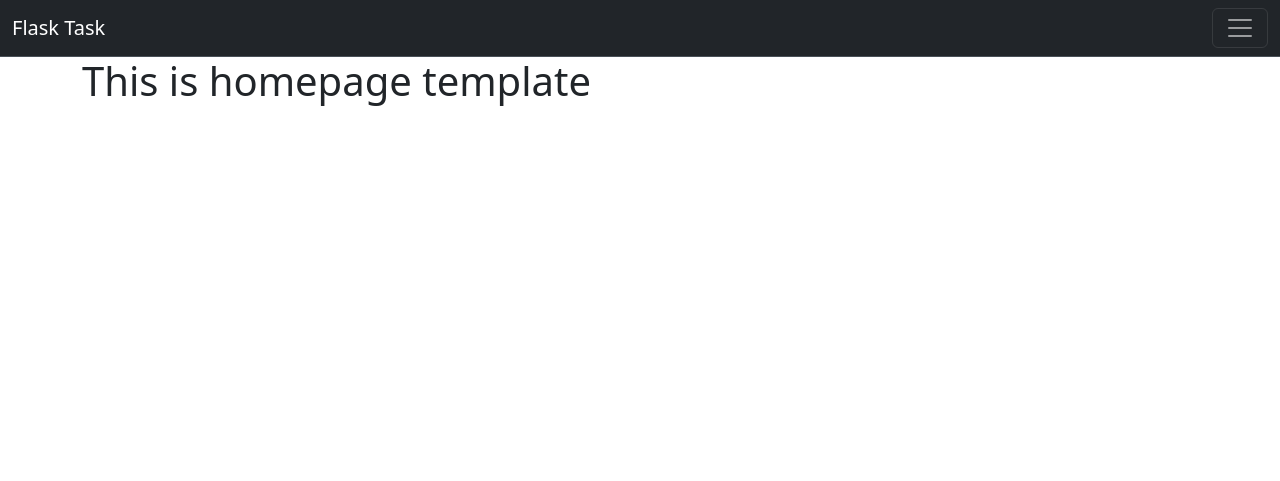
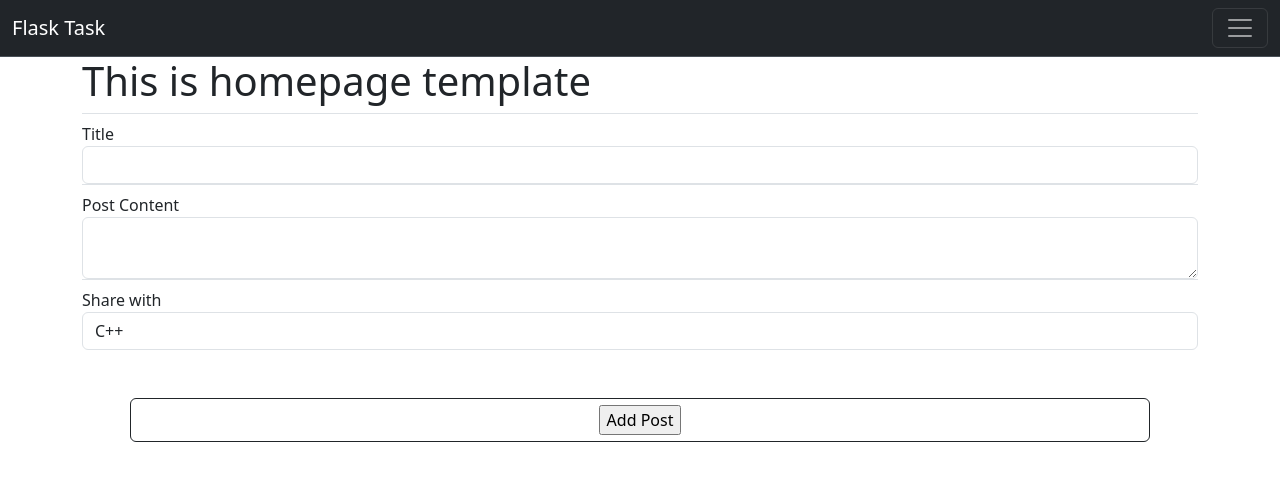
Before and after one commit to Amrabrazek/Flask-project, a Flask app: page / in a window 1280 px wide. Shown: the top 481 px of the page. Run offline with Flask 3, Linux system fonts and the light colour scheme; a user stored in the database is signed in; some libraries are stand-ins or nearby versions.

Commit message:
adding post

```diff
--- a/flask_react/__init__.py
+++ b/flask_react/__init__.py
@@ -6,7 +6,7 @@ from flask_login import LoginManager
 app = Flask(__name__)
 app.config['SECRET_KEY'] = 'F6A182A6F35BCF2773624CDA7FDAF'
 app.config['SQLALCHEMY_DATABASE_URI'] = 'sqlite:///site.db'
-app.config['UPLOAD_FOLDER'] = 'static/media'
+app.config['UPLOAD_FOLDER'] = 'static/profile_images'
 db = SQLAlchemy(app)
 bcrypt = Bcrypt(app)
 login_manager = LoginManager(app)
--- a/flask_react/forms.py
+++ b/flask_react/forms.py
@@ -3,9 +3,10 @@
 
 # Imports
 from flask_wtf import FlaskForm
-from wtforms import StringField, PasswordField, SubmitField, DateField, FileField
-from wtforms.validators import DataRequired, Length, Email, EqualTo, ValidationError
+from wtforms import StringField, PasswordField, SubmitField, DateField, FileField, TextAreaField, SelectField
+from wtforms.validators import DataRequired, Length, Email, EqualTo, ValidationError, InputRequired
 from flask_react.models import User
+from flask_wtf.file import FileField, FileAllowed, FileRequired
 
 
 # Classes that repreasent our forms in python
@@ -25,7 +26,7 @@ class RegistrationForm(FlaskForm):
         ]
     )
     last_name = StringField(
-        'Larst_Name',
+        'Last_Name',
         validators=[
             DataRequired(),
             Length(min=2, max=20)
@@ -44,7 +45,12 @@ class RegistrationForm(FlaskForm):
         ]
     )
 
-    image = FileField('Image')
+    profile_image = FileField(
+        'Profile Image',
+            )
+    #    validators=[
+    #         FileAllowed(['jpeg', 'jpg', 'png']),
+    #         FileRequired()]
 
     email = StringField(
         'Email',
@@ -99,3 +105,26 @@ class LoginForm(FlaskForm):
     submit = SubmitField(
         'Login'
     )
+
+class PostForm(FlaskForm):
+    title = StringField(
+        'Title',
+        validators=[
+            DataRequired(),
+            Length(min=2, max=20)
+        ]
+        )
+
+    content = TextAreaField(
+        'Post Content',
+        validators=[
+            DataRequired()
+        ]
+        )
+
+    status = SelectField(u'Share with',
+                        choices=[('cpp', 'C++'), ('py', 'Python'), ('text', 'Plain Text')]
+        )
+    submit = SubmitField(
+        'Add Post'
+    )
--- a/flask_react/routes.py
+++ b/flask_react/routes.py
@@ -1,11 +1,15 @@
 from flask import render_template, redirect, url_for, flash, request, Blueprint
 from flask_react import  app, bcrypt, db
 from flask_react.models import User, Post
-from flask_react.forms import RegistrationForm, LoginForm
+from flask_react.forms import RegistrationForm, LoginForm, PostForm
 from flask_login import current_user, login_user, logout_user, login_required
 from werkzeug.utils import secure_filename
 import os
-from datetime import datetime
+from datetime import datetime, date
+from PIL import Image
+import io
+import base64
+
 
 
 users = Blueprint(
@@ -20,8 +24,21 @@ Navbar = ['home', 'profile', "friends" , 'logout']
 @app.route('/')
 @login_required
 def home():
+
+    form = PostForm()
+
+    if form.validate_on_submit():
+
+        with app.app_context():
+            new_post = Post(title=form.title.data,
+                            content=form.content.data,
+                            status=form.status.data,
+                            user_id=current_user.id)
+            db.session.add(new_post)
+            db.session.commit()
+
     endpoint_title = 'home'
-    return render_template('home.html', data={ 'title':endpoint_title, 'Navbar':Navbar})
+    return render_template('home.html', data={ 'title':endpoint_title, 'Navbar':Navbar, 'form': form  })
 
 @app.route('/about')
 @login_required
@@ -33,6 +50,7 @@ def about():
 
 @app.route('/register', methods = ['GET', 'POST'])
 def register():
+
     form = RegistrationForm()
 
     if form.validate_on_submit():
@@ -40,21 +58,32 @@ def register():
         with app.app_context():
             # birth_date = form.date.data
             # birth_date = birth_date.date()
-            image_bytes = form.image.data.read()
+            # print(form.image.data)
+            profile_image = form.profile_image.data
             hashed_pw = bcrypt.generate_password_hash(form.password.data)
             new_user = User(middle_name=form.middle_name.data,
                             first_name=form.first_name.data,
                             last_name=form.last_name.data,
                             username=form.username.data,
                             birth_date=form.date.data,
-                            image=image_bytes,
+
+                            # image=image_bytes,
+                            profile_image_data = profile_image.read(),
+                            profile_image_filename = profile_image.filename,
+
                             email=form.email.data,
                             password=hashed_pw)
             db.session.add(new_user)
             db.session.commit()
 
-        file = form.image.data # First grab the file
+        # UPLOADING IMAGE TO STATIC/PROFILE_IMAGES
+        file = form.profile_image.data # First grab the file
         file.save(os.path.join(os.path.abspath(os.path.dirname(__file__)),app.config['UPLOAD_FOLDER'],secure_filename(file.filename))) # Then save the file
+
+        # profile_image = request.files['profile_image']
+        # filename = secure_filename(profile_image.filename)
+        # profile_image.save(os.path.join(app.config['UPLOAD_FOLDER'], filename))
+
         # return "File has been uploaded."
 
         flash("Registered Successful", "success")
@@ -101,9 +130,22 @@ def logout():
 @app.route('/profile')
 @login_required
 def profile():
-        image = current_user.image.decode('utf-8')
+        # image = current_user.image.decode('utf-8')
+        # print(current_user.image)
+        today = date.today()
+        born = current_user.birth_date
+        age = today.year - born.year - ((today.month, today.day) < (born.month, born.day))
         endpoint_title = 'profile'
-        return render_template('profile.html', data={ 'title':endpoint_title, 'Navbar':Navbar, 'user':current_user, 'image':image })
+
+
+        image = Image.open(io.BytesIO(current_user.profile_image_data))
+
+        buffered = io.BytesIO()
+        image.save(buffered, format="JPEG")
+        img_str = base64.b64encode(buffered.getvalue()).decode()
+
+
+        return render_template('profile.html', data={ 'title':endpoint_title, 'Navbar':Navbar, 'user':current_user, 'age': age, 'image':image, "img_data":img_str  })
 
 @app.route('/friends')
 @login_required
--- a/flask_react/templates/home.html
+++ b/flask_react/templates/home.html
@@ -9,4 +9,61 @@
 
     <h1>This is homepage template</h1>
 
+    <div>
+        <form action="" method="POST">
+            {{ data.form.hidden_tag() }}
+
+            <fieldset class = "form-group">
+                <legend class="border-bottom mb4"></legend>
+                <div class="form-group">
+                    {{ data.form.title.label(class = "form-control-label") }}
+
+                    {% if data.form.title.errors %}
+                        {{ data.form.title(class = "form-control is-invalid") }}
+                        <div class="invalid-feedback">
+                            {% for error in data.form.title.errors %}
+                                <span>{{ error }}</span>
+                            {% endfor %}
+                        </div>
+                    {% else %}
+                        {{ data.form.title(class = "form-control") }}
+
+                    {% endif %}
+                </div>
+            </fieldset>
+
+            <fieldset class = "form-group">
+                <legend class="border-bottom mb4"></legend>
+                <div class="form-group">
+                    {{ data.form.content.label(class = "form-control-label") }}
+                    {{ data.form.content(class = "form-control") }}
+                </div>
+            </fieldset>
+
+            <fieldset class = "form-group">
+                <legend class="border-bottom mb4"></legend>
+                <div class="form-group">
+                    {{ data.form.status.label(class = "form-control-label") }}
+
+                    {% if data.form.status.errors %}
+                        {{ data.form.status(class = "form-control is-invalid") }}
+                        <div class="invalid-feedback">
+                            {% for error in data.form.status.errors %}
+                                <span>{{ error }}</span>
+                            {% endfor %}
+                        </div>
+                    {% else %}
+                        {{ data.form.status(class = "form-control") }}
+
+                    {% endif %}
+                </div>
+            </fieldset>
+
+            <div class="form-group btn btn-outline-dark m-5 d-flex justify-content-center">
+                {{ data.form.submit(class = "form-control-label") }}
+            </div>
+
+        </form>
+    </div>
+
 {% endblock content %}
```
Also changed, not shown: flask_react/models.py (+6 -2 lines), flask_react/templates/profile.html (+15 -0 lines), flask_react/templates/register.html (+32 -4 lines), flask_react/static/profile_images/PP.jpeg (added), flask_react/static/profile_images/Screenshot_from_2023-06-12_16-13-15.png (added), flask_react/static/profile_images/WhatsApp Image 2023-06-12 at 12.31.11 PM.jpeg (added), instance/site.db.
